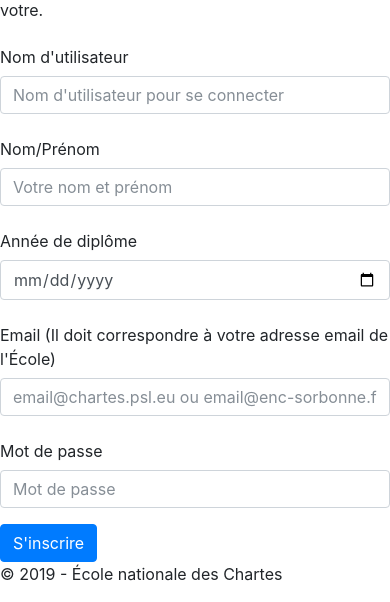
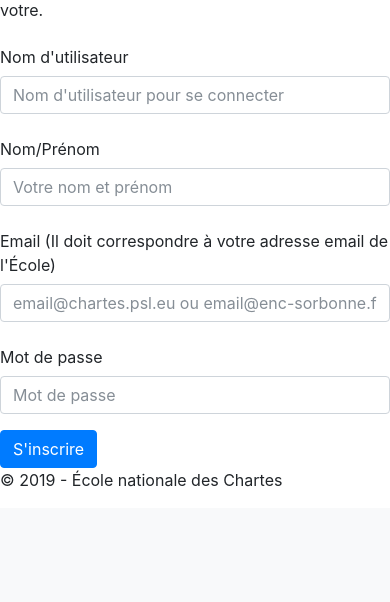
Before and after one commit to Chartes-TNAH/aramis, a Python web app: template app/templates/pages/inscription.html in a window 390 px wide. Shown: the part 446-1048 px from the top of the page. After the commit the page ends 933 px from the top, so only its background shows below. Run offline with Jinja, Linux system fonts and the light colour scheme; the template is opened without the code that fills it, so the values that code supplies are empty; some libraries are stand-ins or nearby versions.

Commit message:
Modification du template inscription

```diff
--- a/app/templates/pages/inscription.html
+++ b/app/templates/pages/inscription.html
@@ -8,19 +8,13 @@
   <div class="form-group row">
     <label for="register-login" class="col-sm-2 col-form-label">Nom d'utilisateur</label>
     <div class="col-sm-10">
-      <input type="text" class="form-control" id="register-login" name="login" placeholder="Nom d'utilisateur pour se connecter">
+      <input type="text" class="form-control" id="register-login" placeholder="Nom d'utilisateur pour se connecter" name="login" >
     </div>
   </div>
   <div class="form-group row">
     <label for="register-nom" class="col-sm-2 col-form-label">Nom/Prénom</label>
     <div class="col-sm-10">
       <input type="text" class="form-control" id="register-nom" placeholder="Votre nom et prénom" name="nom">
-    </div>
-  </div>
-  <div class="form-group row">
-    <label for="register-year" class="col-sm-2 col-form-label">Année de diplôme</label>
-    <div class="col-sm-10">
-      <input type="date" class="form-control" id="register-year" placeholder="Année de diplôme" name="annéediplôme">
     </div>
   </div>
   <div class="form-group row">
```
